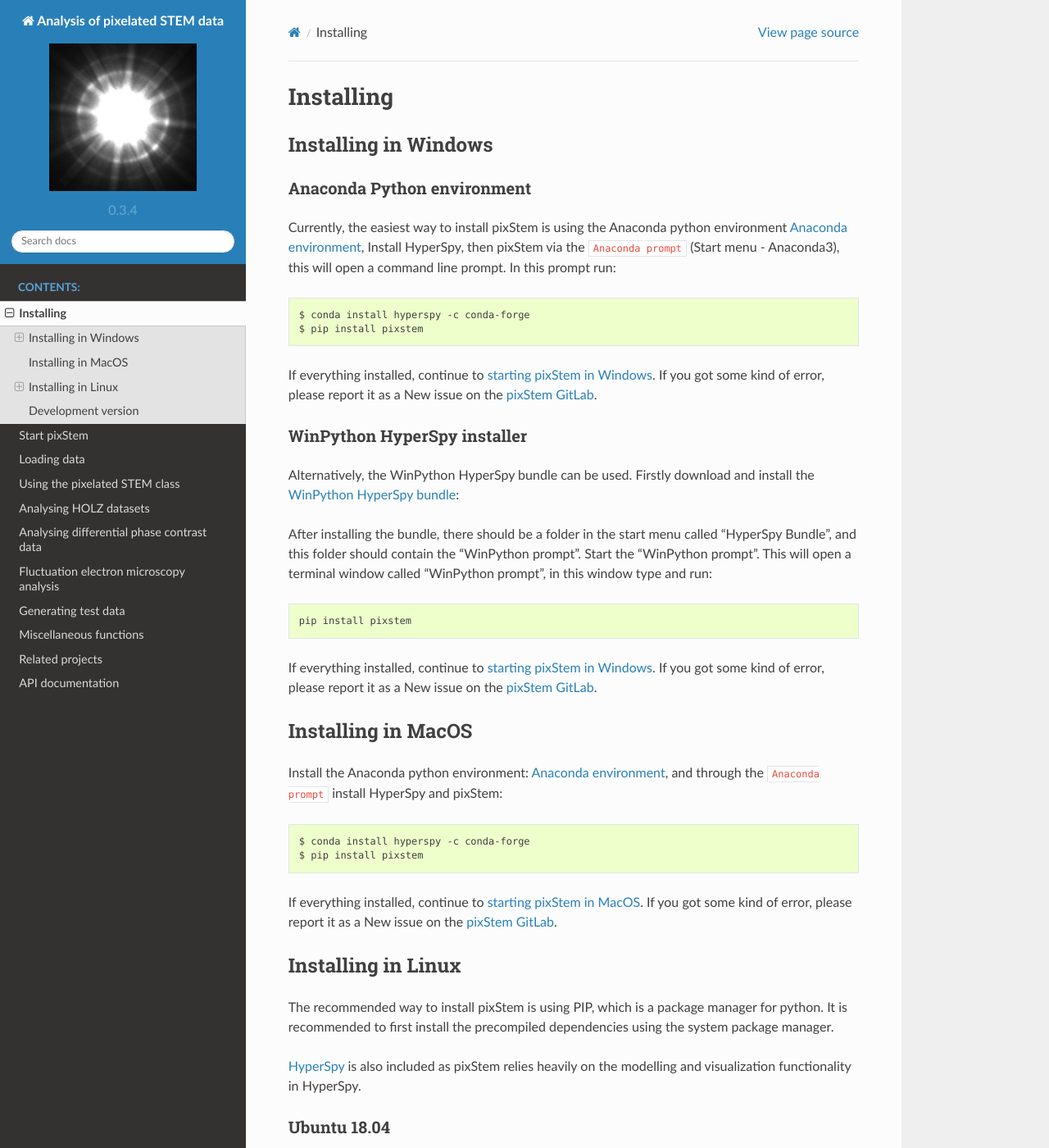
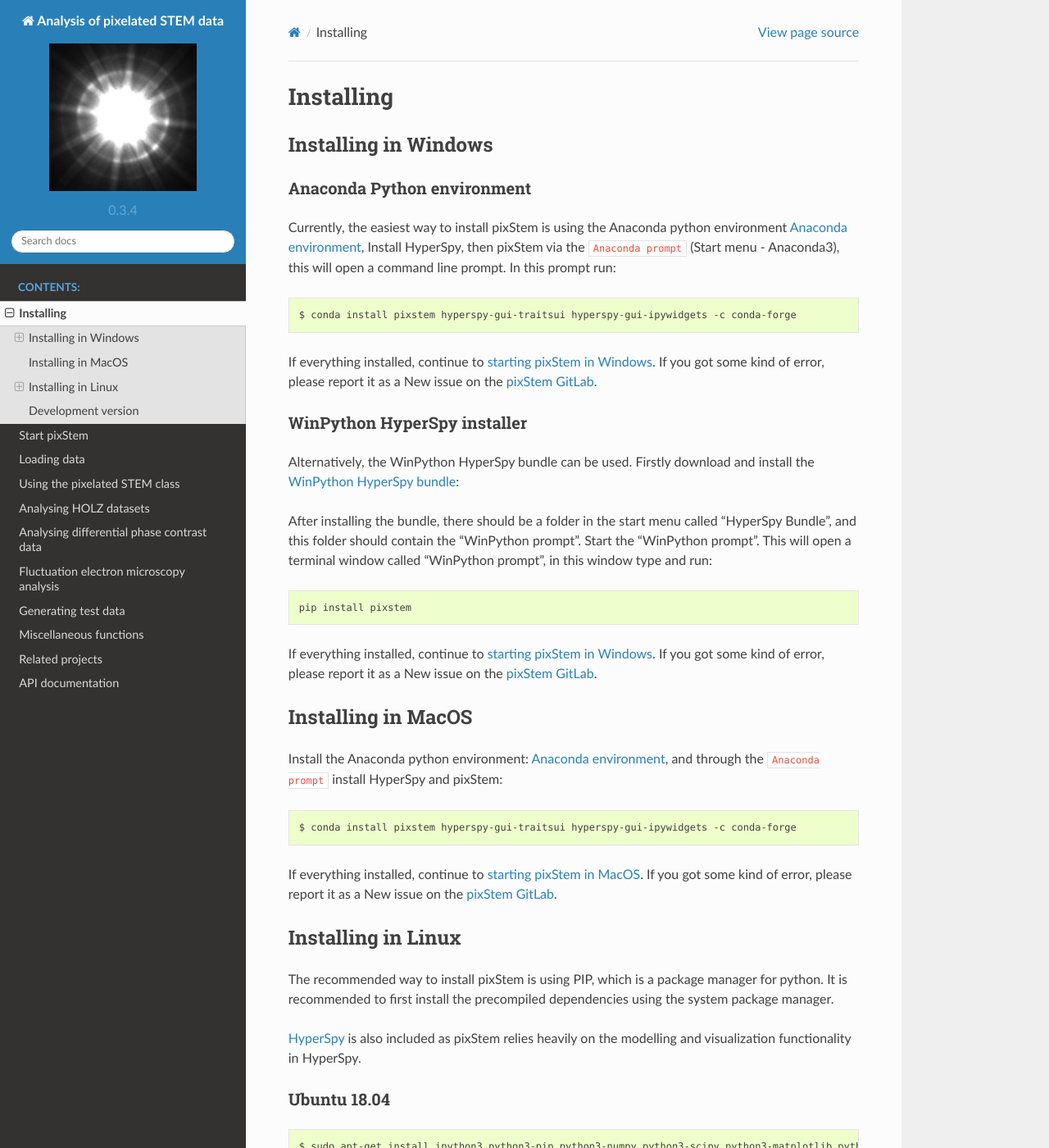
Before and after one commit to pyxem/pyxem, a Sphinx documentation site: the page built from doc/install.rst, in a window 1280 px wide and 1400 px high. Shown: the whole window at 82% size. Built offline with Sphinx 7.4.7 and the Read the Docs theme 2.0.0, drawn with Linux system fonts in a browser that asks for light colours.

Commit message:
DOC: update install instructions for anaconda
pixStem has been added to conda-forge

```diff
--- a/doc/install.rst
+++ b/doc/install.rst
@@ -18,8 +18,7 @@ In this prompt run:
 
 .. code-block:: bash
 
-    $ conda install hyperspy -c conda-forge
-    $ pip install pixstem
+    $ conda install pixstem hyperspy-gui-traitsui hyperspy-gui-ipywidgets -c conda-forge
 
 If everything installed, continue to :ref:`starting pixStem in Windows <start_pixstem_windows>`.
 If you got some kind of error, please report it as a New issue on the `pixStem GitLab <https://gitlab.com/pixstem/pixstem/issues>`_.
@@ -50,8 +49,7 @@ Install the Anaconda python environment: `Anaconda environment <https://www.cont
 
 .. code-block:: bash
 
-    $ conda install hyperspy -c conda-forge
-    $ pip install pixstem
+    $ conda install pixstem hyperspy-gui-traitsui hyperspy-gui-ipywidgets -c conda-forge
 
 If everything installed, continue to :ref:`starting pixStem in MacOS <start_pixstem_macos>`.
 If you got some kind of error, please report it as a New issue on the `pixStem GitLab <https://gitlab.com/pixstem/pixstem/issues>`_.
```
